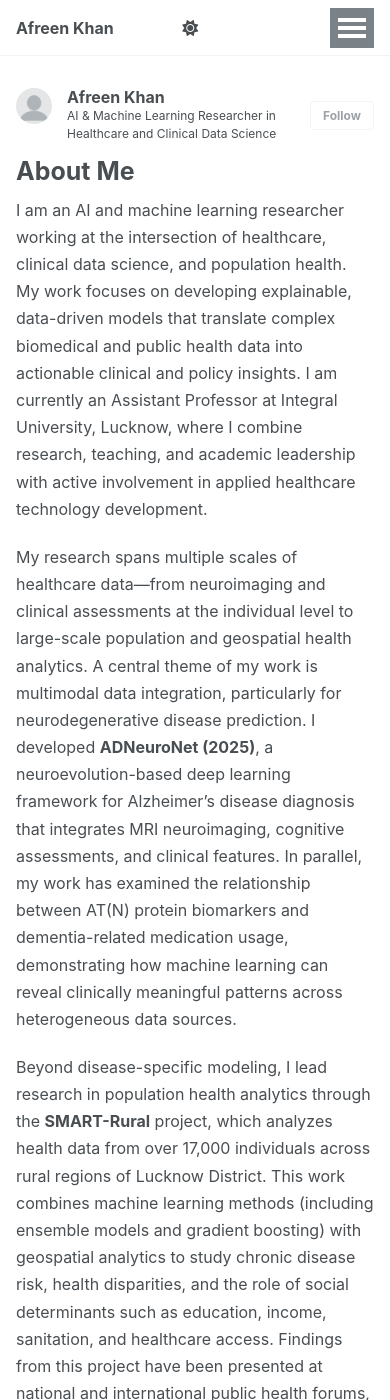
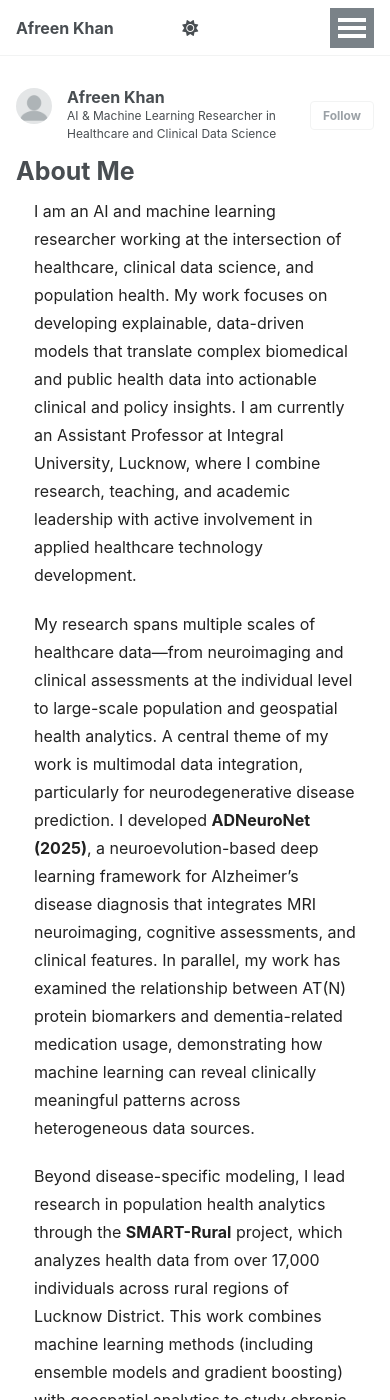
Before and after one commit to afreen-kh/afreen-kh.github.io, a Jekyll site: the page built from _pages/about.md, in a window 390 px wide and 1400 px high. Built offline with Jekyll 4.4.1, drawn with Linux system fonts in a browser that asks for light colours; a script that is not in the unit is left out.

Commit message:
Update custom.css

```diff
--- a/assets/css/custom.css
+++ b/assets/css/custom.css
@@ -5,6 +5,7 @@
 .publications-header {
   font-size: 16px;
   margin-bottom: 18px;
+  color: #333;
 }
 
 .publications-stats {
@@ -22,29 +23,27 @@
   margin-bottom: 24px;
 }
 
+/* Publication item title */
 .archive__item-title {
   font-size: 18px !important;
   line-height: 1.4;
 }
 
-
-.archive__item-excerpt {
-  font-size: 14.5px;
-  color: #444;
-  margin-top: 6px;
-}
-
+/* Authors */
 .pub-authors {
   font-size: 14.5px;
   margin-top: 4px;
+  color: #333;
 }
 
+/* Journal / venue */
 .pub-journal {
   font-style: italic;
   color: #555;
   font-size: 14px;
 }
 
+/* Contribution / excerpt */
 .pub-contribution {
   margin-top: 6px;
   padding-left: 10px;
@@ -53,7 +52,17 @@
   color: #444;
 }
 
-/* Publication action links (PDF | DOI | Code) */
+/* Presentation note */
+.pub-presentation {
+  margin-top: 6px;
+  font-size: 13px;
+  color: #666;
+  font-style: italic;
+  padding-left: 10px;
+  border-left: 3px solid #e0e0e0;
+}
+
+/* Publication action links */
 .archive__item-links a,
 .archive__item p a {
   font-size: 13.5px !important;
@@ -66,45 +75,79 @@
   text-decoration: underline;
 }
 
-.pub-presentation {
-  margin-top: 6px;
-  font-size: 13px;
-  color: #666;
-  font-style: italic;
-  padding-left: 10px;
-  border-left: 3px solid #e0e0e0;
+/* ===============================
+   Global Page Readability
+   =============================== */
+
+/* Constrain width and improve reading comfort */
+.page__content {
+  max-width: 860px;
+  margin-left: auto;
+  margin-right: auto;
+  line-height: 1.75;
+  font-size: 16px;
+  color: #222;
 }
 
-/* About page readability */
-.page__content {
-  max-width: 880px;
-  margin: auto;
-  line-height: 1.7;
-  font-size: 16px;
+/* ===============================
+   About Page – Contact & Footer
+   =============================== */
+
+.about-divider {
+  margin: 40px 0 24px;
+  border: none;
+  border-top: 1px solid #e5e5e5;
 }
 
 /* Contact block */
 .about-contact {
-  margin-top: 36px;
+  margin-top: 24px;
   font-size: 15px;
   color: #333;
 }
 
-/* Footer links already discussed */
+.about-contact strong {
+  display: block;
+  font-size: 17px;
+  margin-bottom: 6px;
+}
+
+.about-contact span {
+  font-weight: 500;
+}
+
+/* Academic footer links */
 .academic-footer {
-  margin-top: 24px;
+  margin-top: 20px;
   padding-top: 12px;
   border-top: 1px solid #e5e5e5;
   text-align: center;
 }
 
 .academic-footer a {
-  margin: 0 14px;
+  margin: 0 12px;
   font-size: 14px;
   color: #2a7ae2;
   text-decoration: none;
+  white-space: nowrap;
 }
 
 .academic-footer a:hover {
   text-decoration: underline;
 }
+
+/* ===============================
+   Small Screen Tweaks
+   =============================== */
+
+@media (max-width: 768px) {
+  .page__content {
+    padding-left: 18px;
+    padding-right: 18px;
+  }
+
+  .academic-footer a {
+    display: inline-block;
+    margin: 6px 8px;
+  }
+}
```
